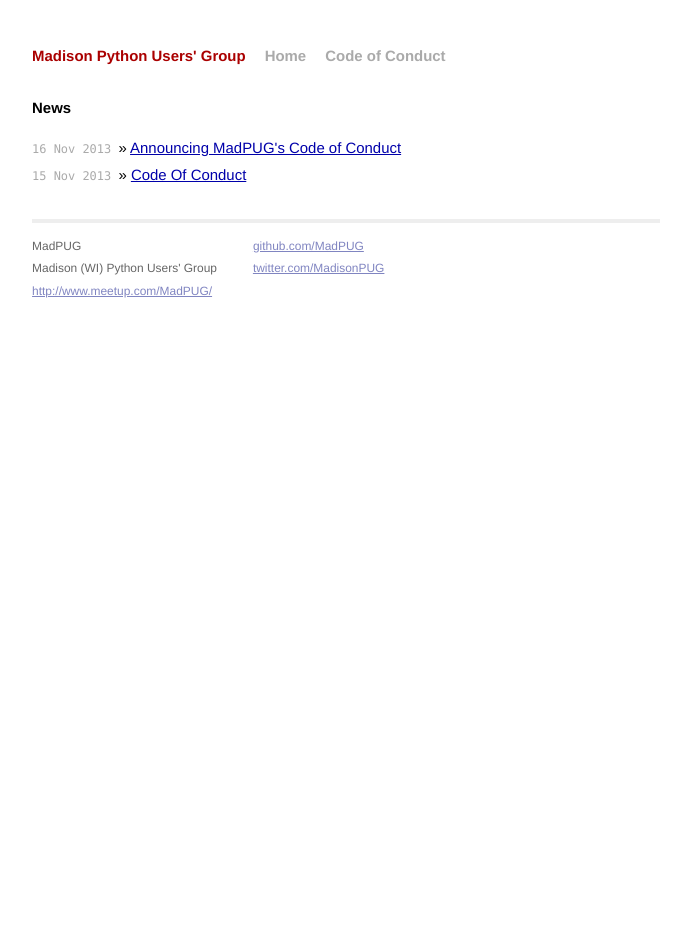
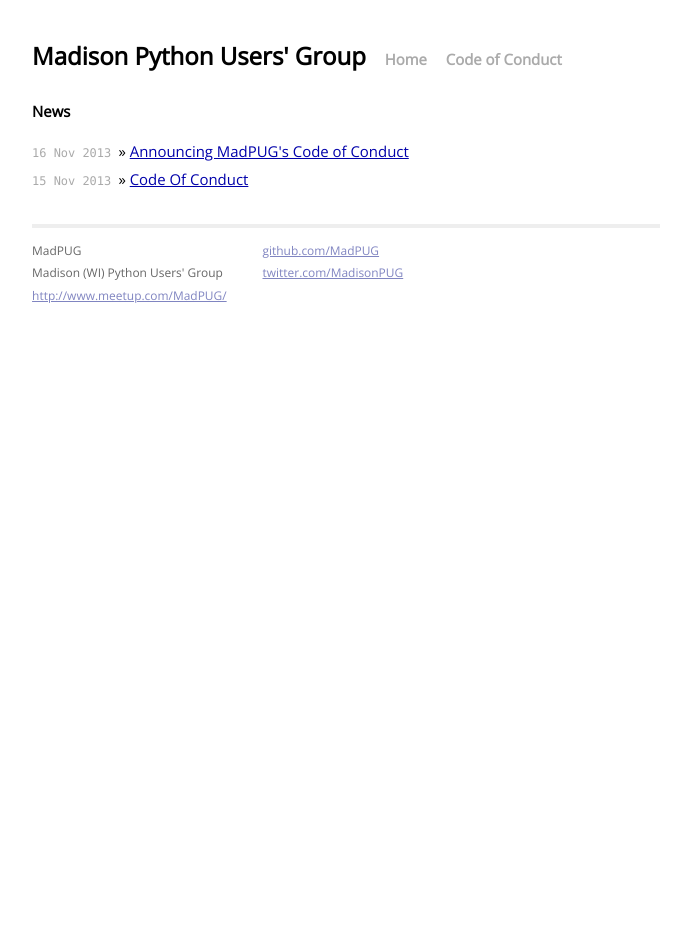
Before and after one commit to MadPUG/madpug.github.io, a Jekyll site: the page built from index.html, in a window 1280 px wide. Shown: the whole page, without its empty margins (294-985 px from the left). Built offline with Jekyll 4.4.1, drawn with Linux system fonts in a browser that asks for light colours; Markdown is read by kramdown in place of the engine named in the settings.

Commit message:
CSS tweaks

```diff
--- a/css/main.css
+++ b/css/main.css
@@ -3,6 +3,8 @@
 /* Common
 /*
 /*****************************************************************************/
+
+@import url(http://fonts.googleapis.com/css?family=Open+Sans);
 
 /* Global Reset */
 * {
@@ -10,19 +12,23 @@
   padding: 0;
 }
 
-html, body { height: 100%; }
+html, body {
+  height: 100%;
+}
 
 body {
   background-color: #FFF;
-  font: 13.34px Helvetica, Arial, sans-serif;
+  font: 13.34px "Open Sans", Arial, sans-serif;
   font-size: small;
   text-align: center;
 }
 
 h1, h2, h3, h4, h5, h6 {
-  font-size: 100%; }
+  font-size: 100%;
+}
 
 h1 { margin-bottom: 1em; }
+h2 { text-align: center; }
 p { margin: 1em 0; }
 
 a         { color: #00a; }
@@ -47,6 +53,10 @@ ul.posts span {
   color: #aaa;
   font-family: Monaco, "Courier New", monospace;
   font-size: 80%;
+}
+
+ul.posts .excerpt {
+  margin-left: 30px;
 }
 
 /*****************************************************************************/
@@ -74,7 +84,8 @@ ul.posts span {
 }
 
 .site .header h1.title a {
-  color: #a00;
+  color: #000;
+  font-size: 24px;
 }
 
 .site .header h1.title a:hover {
```
